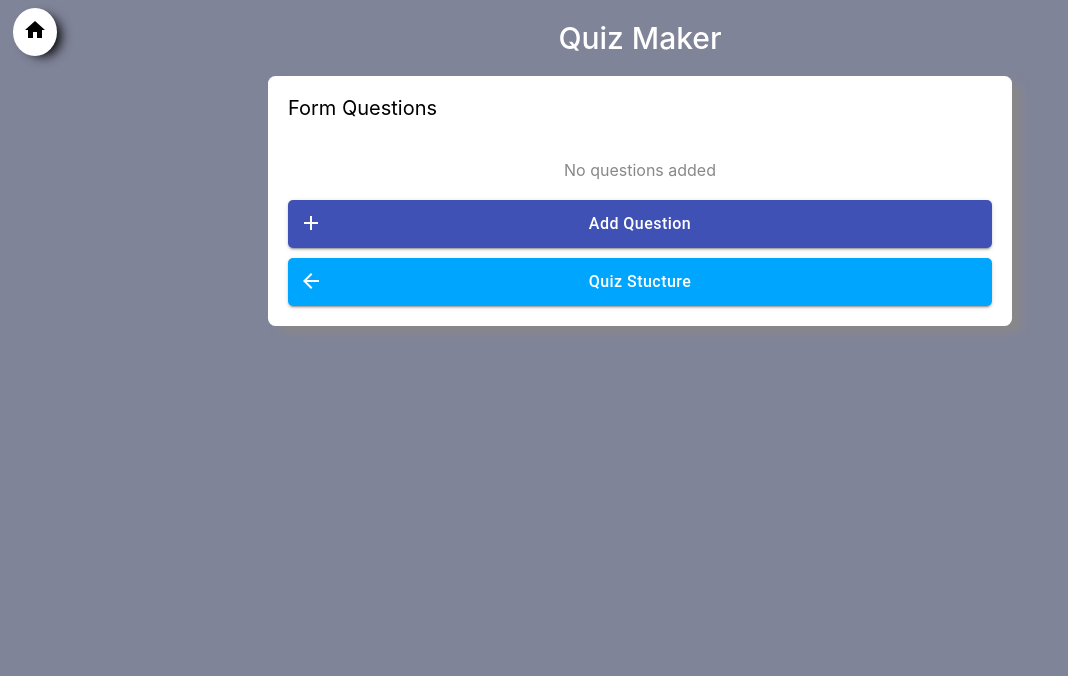
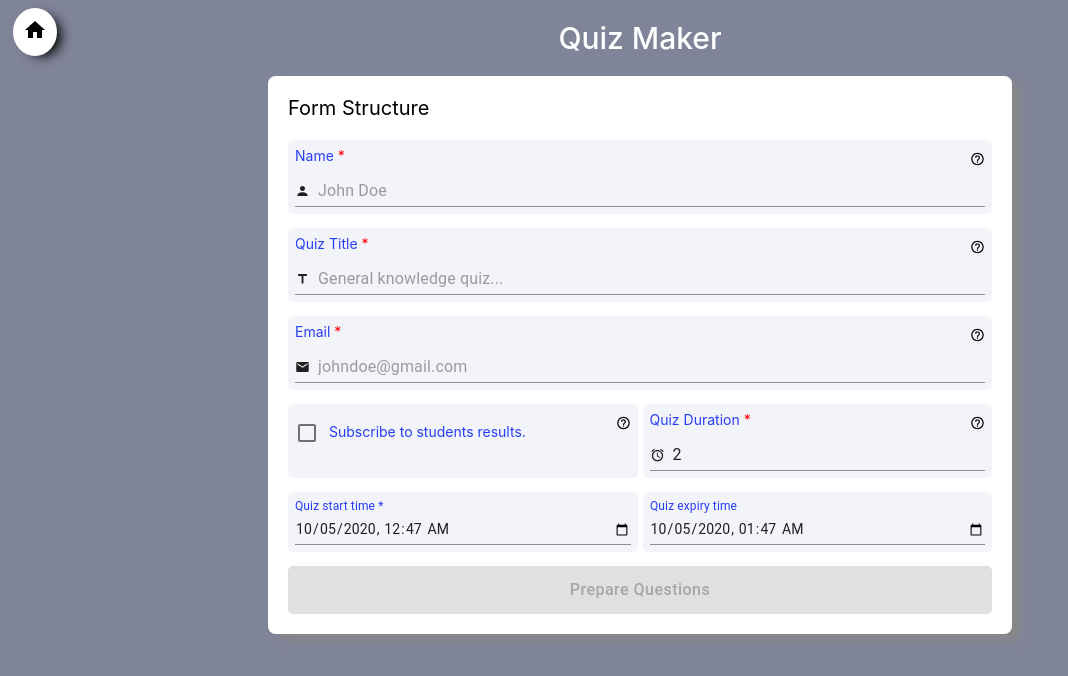
Before and after one commit to MUKUL47/Quizzer, a React (Create React App) app in the folder client/: page /quizmaker in a window 1280 px wide. Shown: the top 676 px of the page, without its empty margins (0-1068 px from the left). Built offline with nearby package versions, Linux system fonts and the light colour scheme.

Commit message:
data model changes

```diff
--- a/client/src/components/routes/home/components/quizMaker/ui/quizMakerRenderer.tsx
+++ b/client/src/components/routes/home/components/quizMaker/ui/quizMakerRenderer.tsx
@@ -7,7 +7,7 @@ import { QuestionDataContext } from './questionLayout/questionContextService';
 import { useHistory } from "react-router-dom";
 export default function QuizMakerLayout() {
     const history = useHistory();
-    const [toggleFormQuiz, setToggleFormQuiz] = useState({ type: 'questions' });
+    const [toggleFormQuiz, setToggleFormQuiz] = useState({ type: 'form' });
     const goToHome = (): void => {
         if (window.confirm('Are you sure, your changes will be lost.')) {
             history.push('/');
```
